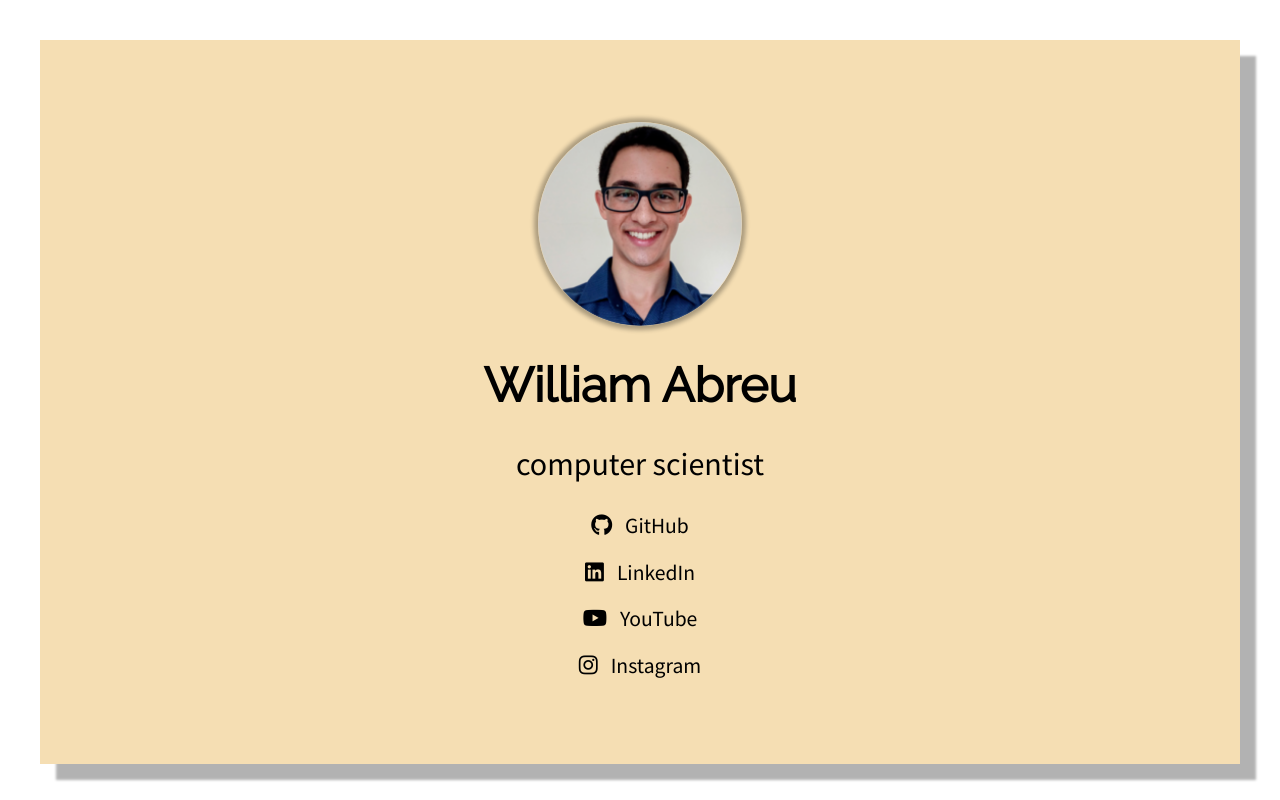
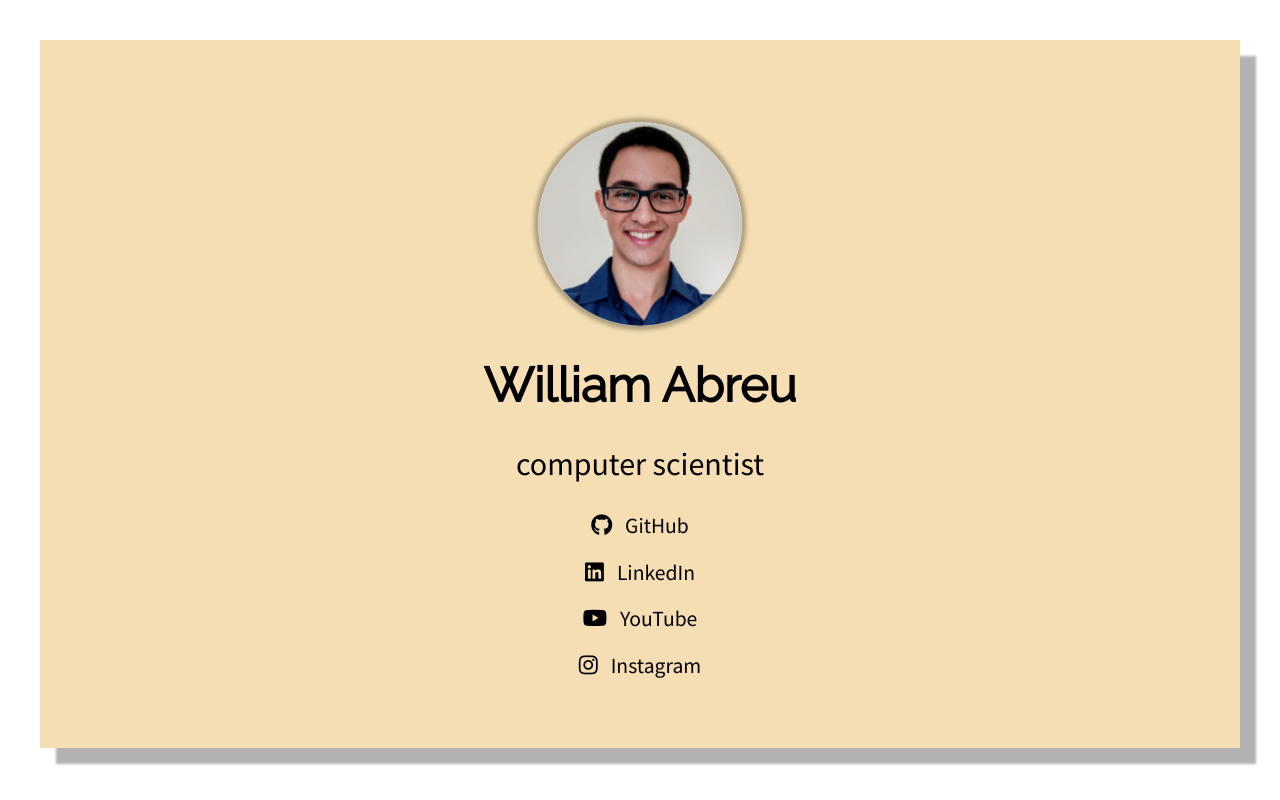
Before and after one commit to williamabreu/williamabreu.github.io, a plain HTML site: page index.html in a window 1280 px wide. Drawn offline with Linux system fonts and the light colour scheme.

Commit message:
Ajustado margens do card central

```diff
--- a/css/main.css
+++ b/css/main.css
@@ -15,7 +15,7 @@ body {
   border: 0.3vh solid wheat;
   box-shadow: 2vh 2vh 0.3vh rgba(0,0,0,0.3);
   margin: 5vh;
-  padding-bottom: 5vh;
+  padding-bottom: 3vh;
   height: 85vh;
 }
 
```
